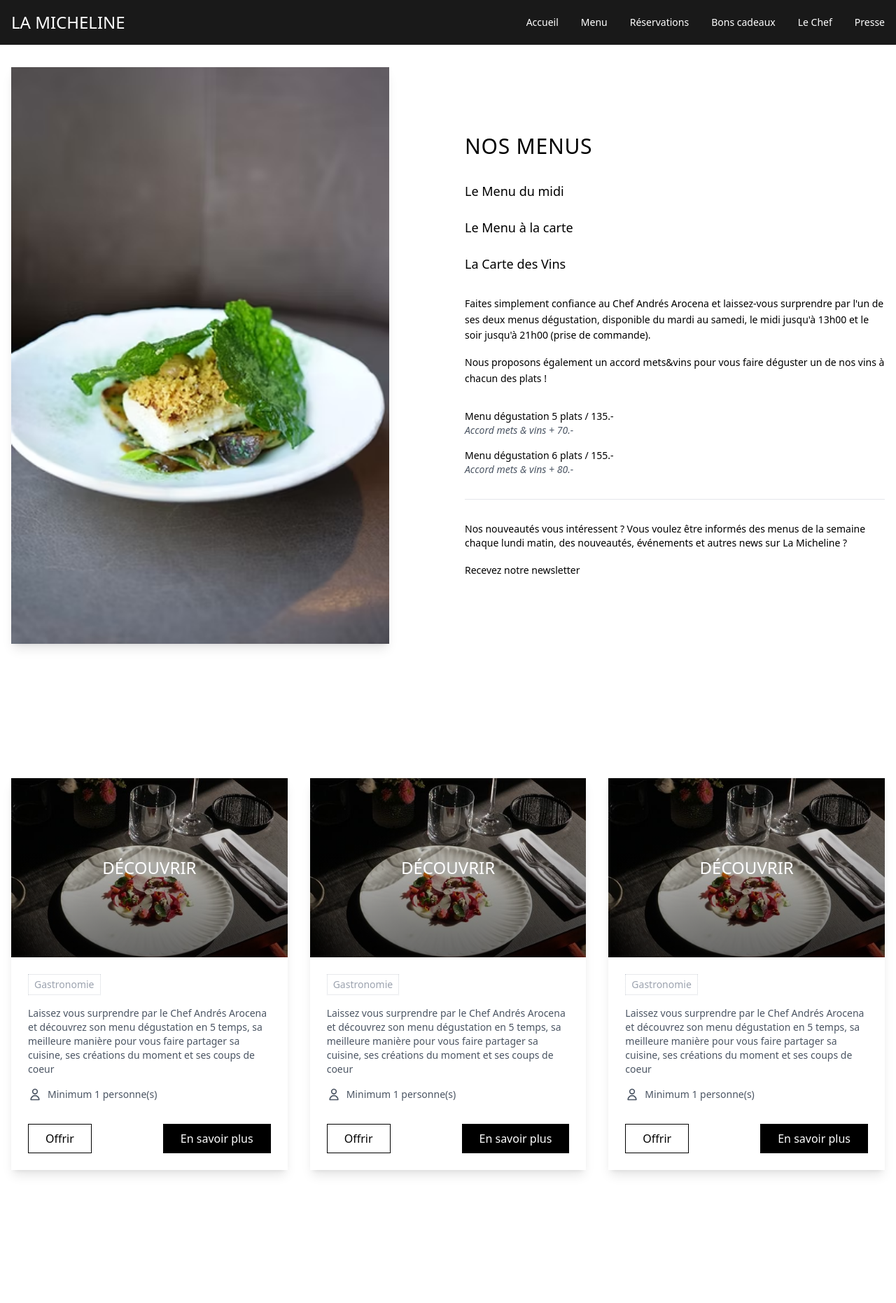
After one commit to Jad-Bel/ChefAtHome, a PHP site: page /menu.html in a window 1280 px wide. The commit adds this page. Shown: the top 1862 px of the page at 70% size. Run offline with PHP 8.4, Linux system fonts and the light colour scheme.

Commit message:
Create menu cards and duplicating the menu container so the client can choose a menu then make a reservation

```diff
--- /dev/null
+++ b/public/menu.html
@@ -0,0 +1,378 @@
+<!DOCTYPE html>
+<html lang="en">
+
+<head>
+    <meta charset="UTF-8">
+    <meta name="viewport" content="width=device-width, initial-scale=1.0">
+    <title>Menu-page</title>
+    <link rel="stylesheet" href="style.css">
+</head>
+
+<body class="bg-black text-white">
+    <nav class="fixed w-full z-50 bg-black/90 px-4 py-4">
+        <div class="max-w-7xl mx-auto flex justify-between items-center">
+            <a href="#" class="text-2xl font-light">LA MICHELINE</a>
+            <div class="hidden md:flex space-x-8 text-sm">
+                <a href="#" class="hover:text-gray-300 transition">Accueil</a>
+                <a href="#" class="hover:text-gray-300 transition">Menu</a>
+                <a href="#" class="hover:text-gray-300 transition">Réservations</a>
+                <a href="#" class="hover:text-gray-300 transition">Bons cadeaux</a>
+                <a href="#" class="hover:text-gray-300 transition">Le Chef</a>
+                <a href="#" class="hover:text-gray-300 transition">Presse</a>
+            </div>
+            <button id="burger-menu" class="md:hidden">
+                <svg class="w-6 h-6" fill="none" stroke="currentColor" viewBox="0 0 24 24"
+                    xmlns="http://www.w3.org/2000/svg">
+                    <path stroke-linecap="round" stroke-linejoin="round" stroke-width="2" d="M4 6h16M4 12h16M4 18h16">
+                    </path>
+                </svg>
+            </button>
+        </div>
+        <!-- Mobile Menu -->
+        <div id="mobile-menu" class="hidden md:hidden absolute top-full left-0 right-0 bg-black/90 py-4">
+            <div class="flex flex-col items-center space-y-4 text-sm">
+                <a href="../public/index.php" class="hover:text-gray-300 transition">Accueil</a>
+                <a href="../public/menu.php" class="hover:text-gray-300 transition">Menu</a>
+                <a href="#" class="hover:text-gray-300 transition">Réservations</a>
+                <a href="#" class="hover:text-gray-300 transition">Bons cadeaux</a>
+                <a href="#" class="hover:text-gray-300 transition">Le Chef</a>
+                <a href="#" class="hover:text-gray-300 transition">Presse</a>
+            </div>
+        </div>
+    </nav>
+
+    <!-- menu section -->
+    <section class="max-w-7xl mx-auto px-4 py-24 bg-white text-black">
+        <div class="grid md:grid-cols-2 gap-12 items-center">
+            <!-- Image Column -->
+            <div class="relative">
+                <img src="../public/assets/cc439a_7ca4c898b5804094bfde7bcc48112852~mv2.jpeg"
+                    alt="Plat gastronomique avec poisson" class="w-[90%] shadow-lg" />
+            </div>
+
+            <!-- Menu Content Column -->
+            <div class="space-y-8">
+                <h2 class="text-3xl font-light tracking-wide">NOS MENUS</h2>
+
+                <div class="space-y-6">
+                    <a href="#" class="block text-lg hover:text-gray-600 transition-colors">
+                        Le Menu du midi
+                    </a>
+
+                    <a href="#" class="block text-lg hover:text-gray-600 transition-colors">
+                        Le Menu à la carte
+                    </a>
+
+                    <a href="#" class="block text-lg hover:text-gray-600 transition-colors">
+                        La Carte des Vins
+                    </a>
+                </div>
+
+                <div class="space-y-4 text-sm leading-relaxed">
+                    <p>
+                        Faites simplement confiance au Chef Andrés Arocena et laissez-vous surprendre par l'un de ses
+                        deux menus dégustation, disponible du mardi au samedi, le midi jusqu'à 13h00 et le soir jusqu'à
+                        21h00 (prise de commande).
+                    </p>
+
+                    <p>
+                        Nous proposons également un accord mets&vins pour vous faire déguster un de nos vins à chacun
+                        des plats !
+                    </p>
+                </div>
+
+                <div class="space-y-4 text-sm">
+                    <div>
+                        <p class="font-medium">Menu dégustation 5 plats / 135.-</p>
+                        <p class="text-gray-600 italic">Accord mets & vins + 70.-</p>
+                    </div>
+
+                    <div>
+                        <p class="font-medium">Menu dégustation 6 plats / 155.-</p>
+                        <p class="text-gray-600 italic">Accord mets & vins + 80.-</p>
+                    </div>
+                </div>
+
+                <div class="pt-8 border-t border-gray-200">
+                    <p class="text-sm mb-4">
+                        Nos nouveautés vous intéressent ? Vous voulez être informés des menus de la semaine chaque lundi
+                        matin, des nouveautés, événements et autres news sur La Micheline ?
+                    </p>
+                    <a href="#"
+                        class="inline-block text-sm font-medium hover:underline hover:transition-all hover:duration-700 hover:ease-in-out">
+                        Recevez notre newsletter
+                    </a>
+                </div>
+            </div>
+        </div>
+    </section>
+
+    <!-- Menu Container 2 -->
+    <section class="bg-white max-w-7xl mx-auto px-4 py-24">
+        <div class="flex gap-8">
+            <!-- Menu Cards -->
+            <div class="bg-white shadow-lg overflow-hidden">
+                <div class="relative h-64">
+                    <img src="../public/assets/DSC08762.jpg" alt="Menu dégustation" class="w-full h-full object-cover">
+                    <div
+                        class="absolute inset-0 bg-gradient-to-t from-black/60 to-transparent flex items-center justify-center">
+                        <h3 class="text-white text-2xl font-light">DÉCOUVRIR</h3>
+                    </div>
+                </div>
+                <div class="p-6 space-y-4">
+                    <span
+                        class="inline-block px-2 py-1 border border-gray-300 border-dotted text-sm text-gray-400">Gastronomie</span>
+                    <p class="text-gray-600 text-sm">
+                        Laissez vous surprendre par le Chef Andrés Arocena et découvrez son menu dégustation en 5 temps,
+                        sa meilleure manière pour vous faire partager sa cuisine, ses créations du moment et ses coups
+                        de coeur
+                    </p>
+                    <div class="flex items-center gap-2 text-sm text-gray-600">
+                        <svg xmlns="http://www.w3.org/2000/svg" class="h-5 w-5" fill="none" viewBox="0 0 24 24"
+                            stroke="currentColor">
+                            <path stroke-linecap="round" stroke-linejoin="round" stroke-width="2"
+                                d="M16 7a4 4 0 11-8 0 4 4 0 018 0zM12 14a7 7 0 00-7 7h14a7 7 0 00-7-7z" />
+                        </svg>
+                        Minimum 1 personne(s)
+                    </div>
+                    <div class="flex justify-between pt-4">
+                        <button
+                            class="px-6 py-2 text-black border border-black hover:bg-black hover:text-white transition-colors">
+                            Offrir
+                        </button>
+                        <button
+                            class="px-6 py-2 border-[1px] border-black bg-black text-white hover:bg-white hover:text-black transition-colors">
+                            En savoir plus
+                        </button>
+                    </div>
+                </div>
+            </div>
+
+            <div class="bg-white shadow-lg overflow-hidden">
+                <div class="relative h-64">
+                    <img src="../public/assets/DSC08762.jpg" alt="Menu dégustation" class="w-full h-full object-cover">
+                    <div
+                        class="absolute inset-0 bg-gradient-to-t from-black/60 to-transparent flex items-center justify-center">
+                        <h3 class="text-white text-2xl font-light">DÉCOUVRIR</h3>
+                    </div>
+                </div>
+                <div class="p-6 space-y-4">
+                    <span
+                        class="inline-block px-2 py-1 border border-gray-300 border-dotted text-sm text-gray-400">Gastronomie</span>
+                    <p class="text-gray-600 text-sm">
+                        Laissez vous surprendre par le Chef Andrés Arocena et découvrez son menu dégustation en 5 temps,
+                        sa meilleure manière pour vous faire partager sa cuisine, ses créations du moment et ses coups
+                        de coeur
+                    </p>
+                    <div class="flex items-center gap-2 text-sm text-gray-600">
+                        <svg xmlns="http://www.w3.org/2000/svg" class="h-5 w-5" fill="none" viewBox="0 0 24 24"
+                            stroke="currentColor">
+                            <path stroke-linecap="round" stroke-linejoin="round" stroke-width="2"
+                                d="M16 7a4 4 0 11-8 0 4 4 0 018 0zM12 14a7 7 0 00-7 7h14a7 7 0 00-7-7z" />
+                        </svg>
+                        Minimum 1 personne(s)
+                    </div>
+                    <div class="flex justify-between pt-4">
+                        <button
+                            class="px-6 py-2 text-black border border-black hover:bg-black hover:text-white transition-colors">
+                            Offrir
+                        </button>
+                        <button
+                            class="px-6 py-2 border-[1px] border-black bg-black text-white hover:bg-white hover:text-black transition-colors">
+                            En savoir plus
+                        </button>
+                    </div>
+                </div>
+            </div>
+
+            <div class="bg-white shadow-lg overflow-hidden">
+                <div class="relative h-64">
+                    <img src="../public/assets/DSC08762.jpg" alt="Menu dégustation" class="w-full h-full object-cover">
+                    <div
+                        class="absolute inset-0 bg-gradient-to-t from-black/60 to-transparent flex items-center justify-center">
+                        <h3 class="text-white text-2xl font-light">DÉCOUVRIR</h3>
+                    </div>
+                </div>
+                <div class="p-6 space-y-4">
+                    <span
+                        class="inline-block px-2 py-1 border border-gray-300 border-dotted text-sm text-gray-400">Gastronomie</span>
+                    <p class="text-gray-600 text-sm">
+                        Laissez vous surprendre par le Chef Andrés Arocena et découvrez son menu dégustation en 5 temps,
+                        sa meilleure manière pour vous faire partager sa cuisine, ses créations du moment et ses coups
+                        de coeur
+                    </p>
+                    <div class="flex items-center gap-2 text-sm text-gray-600">
+                        <svg xmlns="http://www.w3.org/2000/svg" class="h-5 w-5" fill="none" viewBox="0 0 24 24"
+                            stroke="currentColor">
+                            <path stroke-linecap="round" stroke-linejoin="round" stroke-width="2"
+                                d="M16 7a4 4 0 11-8 0 4 4 0 018 0zM12 14a7 7 0 00-7 7h14a7 7 0 00-7-7z" />
+                        </svg>
+                        Minimum 1 personne(s)
+                    </div>
+                    <div class="flex justify-between pt-4">
+                        <button
+                            class="px-6 py-2 text-black border border-black hover:bg-black hover:text-white transition-colors">
+                            Offrir
+                        </button>
+                        <button
+                            class="px-6 py-2 border-[1px] border-black bg-black text-white hover:bg-white hover:text-black transition-colors">
+                            En savoir plus
+                        </button>
+                    </div>
+                </div>
+            </div>
+    </section>
+
+    <!-- Menu Container 2 -->
+    <section class="bg-white max-w-7xl mx-auto px-4 py-24">
+        <div class="flex gap-8">
+            <!-- Menu Cards -->
+            <div class="bg-white shadow-lg overflow-hidden">
+                <div class="relative h-64">
+                    <img src="../public/assets/DSC08762.jpg" alt="Menu dégustation" class="w-full h-full object-cover">
+                    <div
+                        class="absolute inset-0 bg-gradient-to-t from-black/60 to-transparent flex items-center justify-center">
+                        <h3 class="text-white text-2xl font-light">DÉCOUVRIR</h3>
+                    </div>
+                </div>
+                <div class="p-6 space-y-4">
+                    <span
+                        class="inline-block px-2 py-1 border border-gray-300 border-dotted text-sm text-gray-400">Gastronomie</span>
+                    <p class="text-gray-600 text-sm">
+                        Laissez vous surprendre par le Chef Andrés Arocena et découvrez son menu dégustation en 5 temps,
+                        sa meilleure manière pour vous faire partager sa cuisine, ses créations du moment et ses coups
+                        de coeur
+                    </p>
+                    <div class="flex items-center gap-2 text-sm text-gray-600">
+                        <svg xmlns="http://www.w3.org/2000/svg" class="h-5 w-5" fill="none" viewBox="0 0 24 24"
+                            stroke="currentColor">
+                            <path stroke-linecap="round" stroke-linejoin="round" stroke-width="2"
+                                d="M16 7a4 4 0 11-8 0 4 4 0 018 0zM12 14a7 7 0 00-7 7h14a7 7 0 00-7-7z" />
+                        </svg>
+                        Minimum 1 personne(s)
+                    </div>
+                    <div class="flex justify-between pt-4">
+                        <button
+                            class="px-6 py-2 text-black border border-black hover:bg-black hover:text-white transition-colors">
+                            Offrir
+                        </button>
+                        <button
+                            class="px-6 py-2 border-[1px] border-black bg-black text-white hover:bg-white hover:text-black transition-colors">
+                            En savoir plus
+                        </button>
+                    </div>
+                </div>
+            </div>
+
+            <div class="bg-white shadow-lg overflow-hidden">
+                <div class="relative h-64">
+                    <img src="../public/assets/DSC08762.jpg" alt="Menu dégustation" class="w-full h-full object-cover">
+                    <div
+                        class="absolute inset-0 bg-gradient-to-t from-black/60 to-transparent flex items-center justify-center">
+                        <h3 class="text-white text-2xl font-light">DÉCOUVRIR</h3>
+                    </div>
+                </div>
+                <div class="p-6 space-y-4">
+                    <span
+                        class="inline-block px-2 py-1 border border-gray-300 border-dotted text-sm text-gray-400">Gastronomie</span>
+                    <p class="text-gray-600 text-sm">
+                        Laissez vous surprendre par le Chef Andrés Arocena et découvrez son menu dégustation en 5 temps,
+                        sa meilleure manière pour vous faire partager sa cuisine, ses créations du moment et ses coups
+                        de coeur
+                    </p>
+                    <div class="flex items-center gap-2 text-sm text-gray-600">
+                        <svg xmlns="http://www.w3.org/2000/svg" class="h-5 w-5" fill="none" viewBox="0 0 24 24"
+                            stroke="currentColor">
+                            <path stroke-linecap="round" stroke-linejoin="round" stroke-width="2"
+                                d="M16 7a4 4 0 11-8 0 4 4 0 018 0zM12 14a7 7 0 00-7 7h14a7 7 0 00-7-7z" />
+                        </svg>
+                        Minimum 1 personne(s)
+                    </div>
+                    <div class="flex justify-between pt-4">
+                        <button
+                            class="px-6 py-2 text-black border border-black hover:bg-black hover:text-white transition-colors">
+                            Offrir
+                        </button>
+                        <button
+                            class="px-6 py-2 border-[1px] border-black bg-black text-white hover:bg-white hover:text-black transition-colors">
+                            En savoir plus
+                        </button>
+                    </div>
+                </div>
+            </div>
+
+            <div class="bg-white shadow-lg overflow-hidden">
+                <div class="relative h-64">
+                    <img src="../public/assets/DSC08762.jpg" alt="Menu dégustation" class="w-full h-full object-cover">
+                    <div
+                        class="absolute inset-0 bg-gradient-to-t from-black/60 to-transparent flex items-center justify-center">
+                        <h3 class="text-white text-2xl font-light">DÉCOUVRIR</h3>
+                    </div>
+                </div>
+                <div class="p-6 space-y-4">
+                    <span
+                        class="inline-block px-2 py-1 border border-gray-300 border-dotted text-sm text-gray-400">Gastronomie</span>
+                    <p class="text-gray-600 text-sm">
+                        Laissez vous surprendre par le Chef Andrés Arocena et découvrez son menu dégustation en 5 temps,
+                        sa meilleure manière pour vous faire partager sa cuisine, ses créations du moment et ses coups
+                        de coeur
+                    </p>
+                    <div class="flex items-center gap-2 text-sm text-gray-600">
+                        <svg xmlns="http://www.w3.org/2000/svg" class="h-5 w-5" fill="none" viewBox="0 0 24 24"
+                            stroke="currentColor">
+                            <path stroke-linecap="round" stroke-linejoin="round" stroke-width="2"
+                                d="M16 7a4 4 0 11-8 0 4 4 0 018 0zM12 14a7 7 0 00-7 7h14a7 7 0 00-7-7z" />
+                        </svg>
+                        Minimum 1 personne(s)
+                    </div>
+                    <div class="flex justify-between pt-4">
+                        <button
+                            class="px-6 py-2 text-black border border-black hover:bg-black hover:text-white transition-colors">
+                            Offrir
+                        </button>
+                        <button
+                            class="px-6 py-2 border-[1px] border-black bg-black text-white hover:bg-white hover:text-black transition-colors">
+                            En savoir plus
+                        </button>
+                    </div>
+                </div>
+            </div>
+    </section>
+
+    <!-- footer -->
+    <footer class="bg-black text-white py-16">
+        <div class="max-w-7xl mx-auto px-4">
+            <div class="grid md:grid-cols-3 gap-12 text-center">
+                <!-- Address -->
+                <div>
+                    <h4 class="text-lg mb-4">ADRESSE</h4>
+                    <p class="text-sm">Avenue de la Gare des</p>
+                    <p class="text-sm">Eaux-Vives 3, 1207</p>
+                    <p class="text-sm">Genève</p>
+                </div>
+
+                <!-- Hours -->
+                <div>
+                    <h4 class="text-lg mb-4">HORAIRES</h4>
+                    <p class="text-sm">Lundi et Dimanche : Fermé</p>
+                    <p class="text-sm">Mardi au Samedi : 12:00 - 14:00 / 19:00 - 22:00</p>
+                </div>
+
+                <!-- Contact -->
+                <div>
+                    <h4 class="text-lg mb-4">CONTACT</h4>
+                    <p class="text-sm">Tél : 022 840 03 38</p>
+                    <p class="text-sm">Mail : info@lamicheline.ch</p>
+                </div>
+            </div>
+
+            <!-- Certifications -->
+            <div class="flex justify-center space-x-8 mt-12">
+                <span class="text-white/70">Guide MICHELIN</span>
+                <span class="text-white/70">Gault&Millau</span>
+            </div>
+        </div>
+    </footer>
+</body>
+
+</html>
--- a/public/style.css
+++ b/public/style.css
@@ -699,6 +711,18 @@ video {
   height: 0.5rem;
 }
 
+.h-5 {
+  height: 1.25rem;
+}
+
+.h-64 {
+  height: 16rem;
+}
+
+.h-full {
+  height: 100%;
+}
+
 .w-full {
   width: 100%;
 }
@@ -735,6 +759,10 @@ video {
   width: 0.5rem;
 }
 
+.w-5 {
+  width: 1.25rem;
+}
+
 .max-w-3xl {
   max-width: 48rem;
 }
@@ -809,6 +842,14 @@ video {
 
 .gap-4 {
   gap: 1rem;
+}
+
+.gap-2 {
+  gap: 0.5rem;
+}
+
+.gap-8 {
+  gap: 2rem;
 }
 
 .space-x-8 > :not([hidden]) ~ :not([hidden]) {
@@ -873,8 +914,24 @@ video {
   border-width: 1px;
 }
 
+.border-\[2px\] {
+  border-width: 2px;
+}
+
+.border-\[\.5px\] {
+  border-width: .5px;
+}
+
+.border-\[1\.5px\] {
+  border-width: 1.5px;
+}
+
 .border-t {
   border-top-width: 1px;
+}
+
+.border-dotted {
+  border-style: dotted;
 }
 
 .border-none {
@@ -938,6 +995,16 @@ video {
   border-color: rgb(239 68 68 / var(--tw-border-opacity, 1));
 }
 
+.border-gray-400 {
+  --tw-border-opacity: 1;
+  border-color: rgb(156 163 175 / var(--tw-border-opacity, 1));
+}
+
+.border-gray-300 {
+  --tw-border-opacity: 1;
+  border-color: rgb(209 213 219 / var(--tw-border-opacity, 1));
+}
+
 .bg-black {
   --tw-bg-opacity: 1;
   background-color: rgb(0 0 0 / var(--tw-bg-opacity, 1));
@@ -1051,6 +1122,20 @@ video {
   background-image: none;
 }
 
+.bg-gradient-to-t {
+  background-image: linear-gradient(to top, var(--tw-gradient-stops));
+}
+
+.from-black\/60 {
+  --tw-gradient-from: rgb(0 0 0 / 0.6) var(--tw-gradient-from-position);
+  --tw-gradient-to: rgb(0 0 0 / 0) var(--tw-gradient-to-position);
+  --tw-gradient-stops: var(--tw-gradient-from), var(--tw-gradient-to);
+}
+
+.to-transparent {
+  --tw-gradient-to: transparent var(--tw-gradient-to-position);
+}
+
 .bg-cover {
   background-size: cover;
 }
@@ -1059,12 +1144,25 @@ video {
   background-position: center;
 }
 
+.object-cover {
+  -o-object-fit: cover;
+     object-fit: cover;
+}
+
 .p-2 {
   padding: 0.5rem;
 }
 
 .p-8 {
   padding: 2rem;
+}
+
+.p-4 {
+  padding: 1rem;
+}
+
+.p-6 {
+  padding: 1.5rem;
 }
 
 .px-4 {
@@ -1117,6 +1215,11 @@ video {
   padding-bottom: 0.75rem;
 }
 
+.py-1 {
+  padding-top: 0.25rem;
+  padding-bottom: 0.25rem;
+}
+
 .pt-8 {
   padding-top: 2rem;
 }
```
Also changed, not shown: other parts of public/style.css (+69 -0 lines), public/menu.php (deleted, +0 -194 lines), public/assets/DSC08762.jpg (added).
